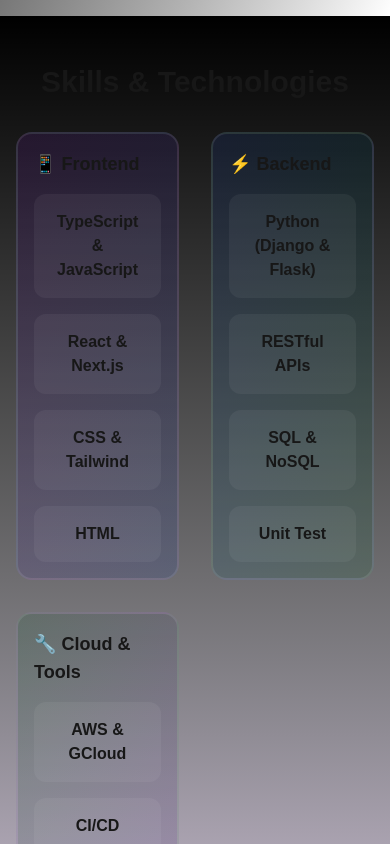
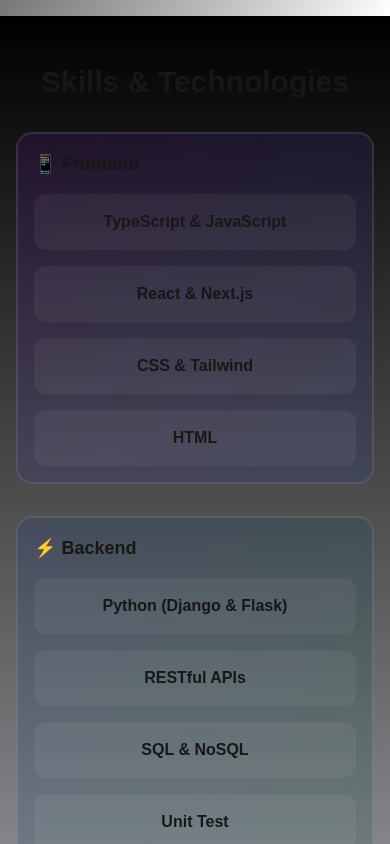
Before and after one commit to SimonDiLeoGIT/simondileodev-portfolio, a Next.js app: page / in a window 390 px wide. Shown: the part 1660-2504 px from the top of the page. Built offline with nearby package versions, Linux system fonts and the light colour scheme.

Commit message:
fix: skills responsive grid layout

```diff
--- a/app/components/Projects.tsx
+++ b/app/components/Projects.tsx
@@ -31,7 +31,7 @@ export default function Projects() {
               </div>
             </article>
           </AnimateOnScroll>
-          <AnimateOnScroll delay={300} translateY={6} translateX={-1} tduration={1200}>
+          <AnimateOnScroll translateY={6} translateX={-1} tduration={1200}>
             <article className="group relative aspect-video hover:cursor-pointer bg-gradient-to-br from-purple-900/50 to-blue-900/50 overflow-hidden rounded-xl opacity-100 transform-none">
               <Image
                 src="/images/inventomate.PNG"
--- a/app/components/Skills.tsx
+++ b/app/components/Skills.tsx
@@ -7,7 +7,7 @@ export default function Skills() {
         <h2 className="text-3xl md:text-4xl font-bold mb-8 md:mb-12 text-center opacity-100 transform-none">
           Skills & Technologies
         </h2>
-        <div className="grid grid-cols-2 md:grid-cols-3 gap-8">
+        <div className="grid grid-cols-1 md:grid-cols-3 gap-8">
           <AnimateOnScroll>
             <div className="p-4 rounded-2xl bg-gradient-to-br from-purple-900/20 to-blue-900/20 border-2 border-white/10">
               <h2 className="mb-4 text-lg font-semibold">📱 Frontend</h2>
```
